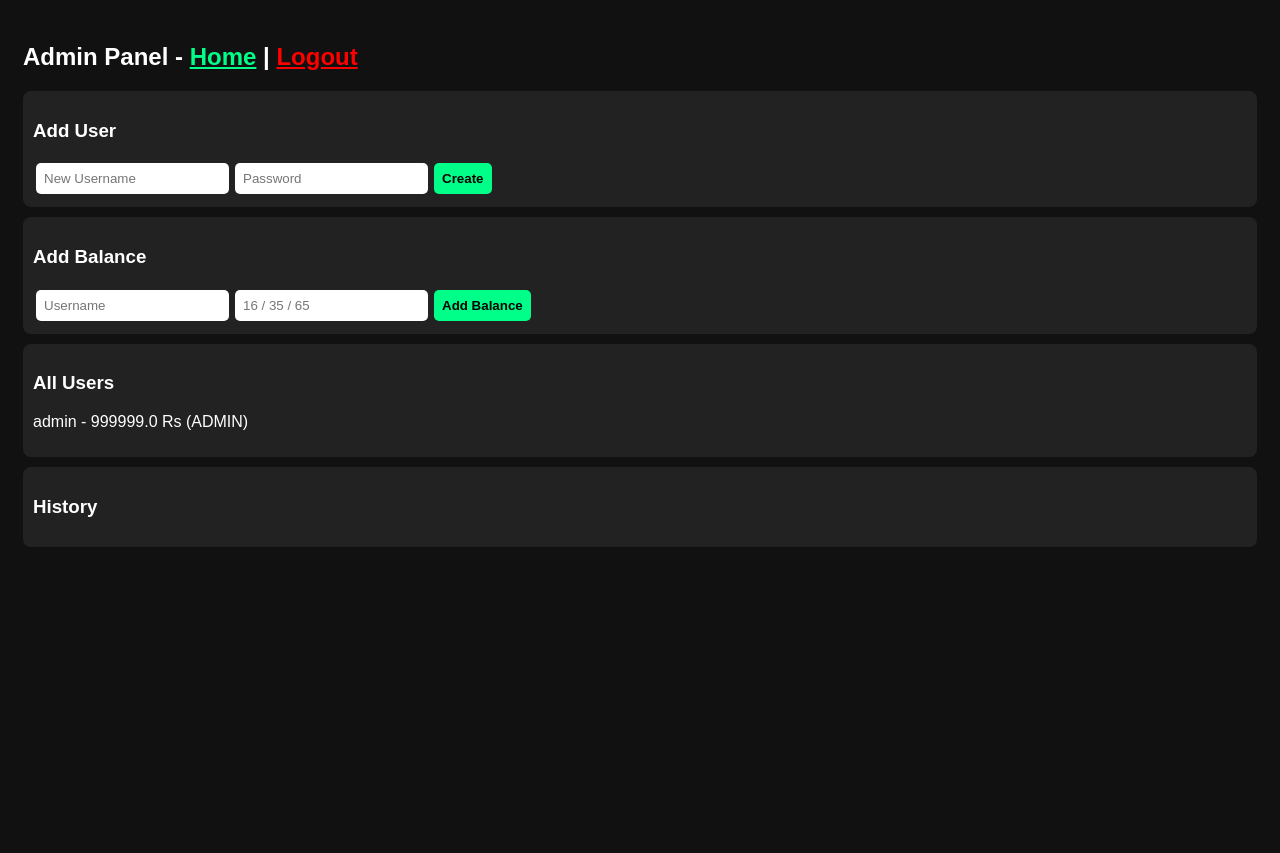
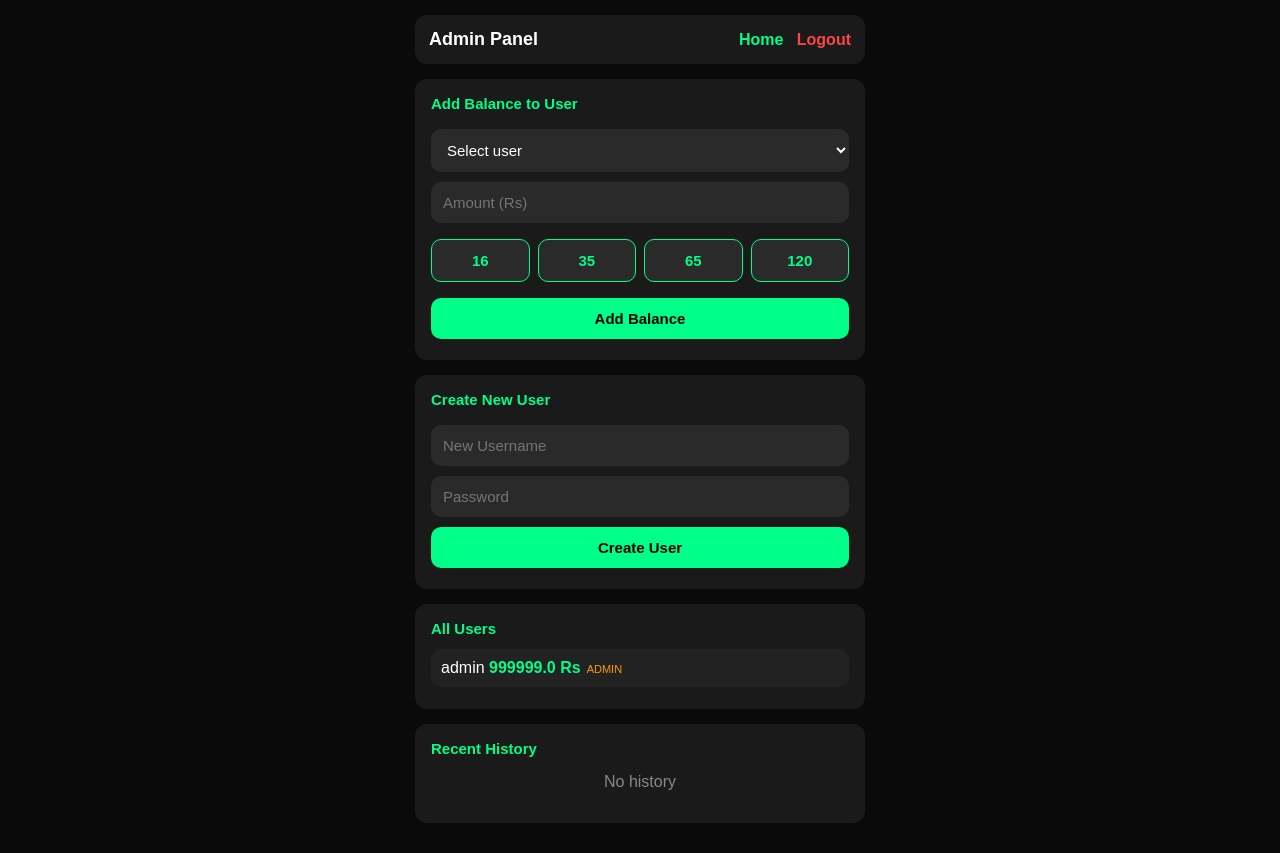
Before and after one commit to saksham672/Food-app, a Flask app: page /admin in a window 1280 px wide. Before the commit the page ends 547 px from the top, so only its background shows below. Run offline with Flask 3, Linux system fonts and the light colour scheme; the visitor is signed in with stand-in values (Sample User, id 1); data comes from the database, SQL or seed files in the repository; data that the repository does not hold is empty.

Commit message:
Improve admin panel with quick balance top-up and secure admin routes

```diff
--- a/app.py
+++ b/app.py
@@ -82,14 +82,20 @@ def admin_panel():
  return render_template("admin.html",users=us,histories=hs)
 @app.post("/admin/add_balance")
 def add_balance():
- c=get_db();c.execute("UPDATE users SET balance=balance+? WHERE username=?",(float(request.form['amount']),request.form['username']));c.commit();c.close()
+ if not session.get('is_admin'): return "Admin only",403
+ try:amt=float(request.form['amount'])
+ except:flash("Invalid amount");return redirect('/admin')
+ c=get_db();c.execute("UPDATE users SET balance=balance+? WHERE username=?",(amt,request.form['username']));c.commit();c.close()
+ flash(f"Added {amt} Rs to {request.form['username']}")
  return redirect('/admin')
 @app.post("/admin/delete_user")
 def delete_user():
- c=get_db();c.execute("DELETE FROM users WHERE username=?",(request.form['username'],));c.commit();c.close()
+ if not session.get('is_admin'): return "Admin only",403
+ c=get_db();c.execute("DELETE FROM users WHERE username=? AND is_admin=0",(request.form['username'],));c.commit();c.close()
  return redirect('/admin')
 @app.post("/admin/add_user")
 def add_user():
+ if not session.get('is_admin'): return "Admin only",403
  c=get_db()
  try:c.execute("INSERT INTO users (username,password,balance) VALUES (?,?,0)",(request.form['username'],request.form['password']));c.commit()
  except:pass
--- a/templates/admin.html
+++ b/templates/admin.html
@@ -1 +1,99 @@
-<!DOCTYPE html><html><head><meta name="viewport" content="width=device-width"><style>body{background:#111;color:#fff;font-family:sans-serif;padding:15px}input,button{padding:8px;margin:3px;border-radius:5px;border:none}button{background:#00ff88;font-weight:bold}.card{background:#222;padding:10px;border-radius:8px;margin:10px 0}</style></head><body><h2>Admin Panel - <a href="/" style="color:#0f8">Home</a> | <a href="/logout" style="color:red">Logout</a></h2><div class="card"><h3>Add User</h3><form action="/admin/add_user" method="post"><input name="username" placeholder="New Username" required><input name="password" placeholder="Password" required><button>Create</button></form></div><div class="card"><h3>Add Balance</h3><form action="/admin/add_balance" method="post"><input name="username" placeholder="Username" required><input name="amount" placeholder="16 / 35 / 65" required><button>Add Balance</button></form></div><div class="card"><h3>All Users</h3>{% for u in users %}<p>{{u['username']}} - {{u['balance']}} Rs {% if u['is_admin'] %}(ADMIN){% endif %}</p>{% endfor %}</div><div class="card"><h3>History</h3>{% for h in histories %}<p>{{h['username']}} | {{h['duration']}} | {{h['price']}}Rs | {{h['key_text']}}</p>{% endfor %}</div></body></html>
+<!DOCTYPE html>
+<html>
+<head>
+<meta name="viewport" content="width=device-width, initial-scale=1">
+<title>Admin Panel</title>
+<style>
+*{box-sizing:border-box}
+body{background:#0a0a0a;color:#fff;font-family:sans-serif;margin:0;padding:15px}
+.box{max-width:450px;margin:auto}
+.topbar{display:flex;justify-content:space-between;align-items:center;background:#1a1a1a;padding:14px;border-radius:12px;margin-bottom:15px}
+.topbar h2{margin:0;font-size:18px}
+.topbar a{text-decoration:none;font-weight:bold}
+.card{background:#1a1a1a;padding:16px;border-radius:12px;margin-bottom:15px}
+.card h3{margin:0 0 12px;font-size:15px;color:#00ff88}
+input,select,button{width:100%;padding:12px;margin:5px 0;border-radius:10px;border:none;font-size:15px}
+input,select{background:#2a2a2a;color:#fff}
+button{background:#00ff88;color:#000;font-weight:bold;cursor:pointer}
+.quick{display:flex;gap:8px;margin:6px 0}
+.quick button{background:#2a2a2a;color:#00ff88;border:1px solid #00ff88}
+.flash{background:#003a1e;border:1px solid #00ff88;color:#00ff88;padding:10px;border-radius:10px;margin-bottom:12px;text-align:center}
+.user-row{display:flex;justify-content:space-between;align-items:center;padding:10px;border-radius:10px;background:#222;margin:6px 0}
+.user-row .bal{color:#00ff88;font-weight:bold}
+.user-row form{display:flex;gap:6px;width:auto;margin:0}
+.user-row input{width:70px;padding:8px;margin:0}
+.user-row button{width:auto;padding:8px 12px;margin:0;font-size:13px}
+.admin-tag{color:#ff9800;font-size:11px;margin-left:6px}
+.hist{font-size:12px;color:#ccc;padding:6px 0;border-bottom:1px solid #333}
+.hist b{color:#00ff88}
+</style>
+</head>
+<body>
+<div class="box">
+  <div class="topbar">
+    <h2>Admin Panel</h2>
+    <div><a href="/" style="color:#00ff88">Home</a> &nbsp; <a href="/logout" style="color:#ff4444">Logout</a></div>
+  </div>
+
+  {% with messages = get_flashed_messages() %}
+    {% if messages %}<div class="flash">{{ messages[0] }}</div>{% endif %}
+  {% endwith %}
+
+  <div class="card">
+    <h3>Add Balance to User</h3>
+    <form action="/admin/add_balance" method="post">
+      <select name="username" required>
+        <option value="" disabled selected>Select user</option>
+        {% for u in users %}{% if not u['is_admin'] %}<option value="{{u['username']}}">{{u['username']}} ({{u['balance']}} Rs)</option>{% endif %}{% endfor %}
+      </select>
+      <input id="amt" name="amount" type="number" step="any" placeholder="Amount (Rs)" required>
+      <div class="quick">
+        <button type="button" onclick="setAmt(16)">16</button>
+        <button type="button" onclick="setAmt(35)">35</button>
+        <button type="button" onclick="setAmt(65)">65</button>
+        <button type="button" onclick="setAmt(120)">120</button>
+      </div>
+      <button type="submit">Add Balance</button>
+    </form>
+  </div>
+
+  <div class="card">
+    <h3>Create New User</h3>
+    <form action="/admin/add_user" method="post">
+      <input name="username" placeholder="New Username" required>
+      <input name="password" placeholder="Password" required>
+      <button type="submit">Create User</button>
+    </form>
+  </div>
+
+  <div class="card">
+    <h3>All Users</h3>
+    {% for u in users %}
+    <div class="user-row">
+      <span>{{u['username']}} <span class="bal">{{u['balance']}} Rs</span>{% if u['is_admin'] %}<span class="admin-tag">ADMIN</span>{% endif %}</span>
+      {% if not u['is_admin'] %}
+      <form action="/admin/add_balance" method="post">
+        <input name="amount" type="number" step="any" placeholder="Rs" required>
+        <input type="hidden" name="username" value="{{u['username']}}">
+        <button type="submit">+ Add</button>
+      </form>
+      {% endif %}
+    </div>
+    {% endfor %}
+  </div>
+
+  <div class="card">
+    <h3>Recent History</h3>
+    {% for h in histories %}
+    <div class="hist"><b>{{h['username']}}</b> | {{h['duration']}} | {{h['price']}} Rs | {{h['key_text']}}</div>
+    {% else %}
+    <p style="color:#888;text-align:center">No history</p>
+    {% endfor %}
+  </div>
+</div>
+
+<script>
+function setAmt(v){document.getElementById('amt').value=v;}
+</script>
+</body>
+</html>
```
